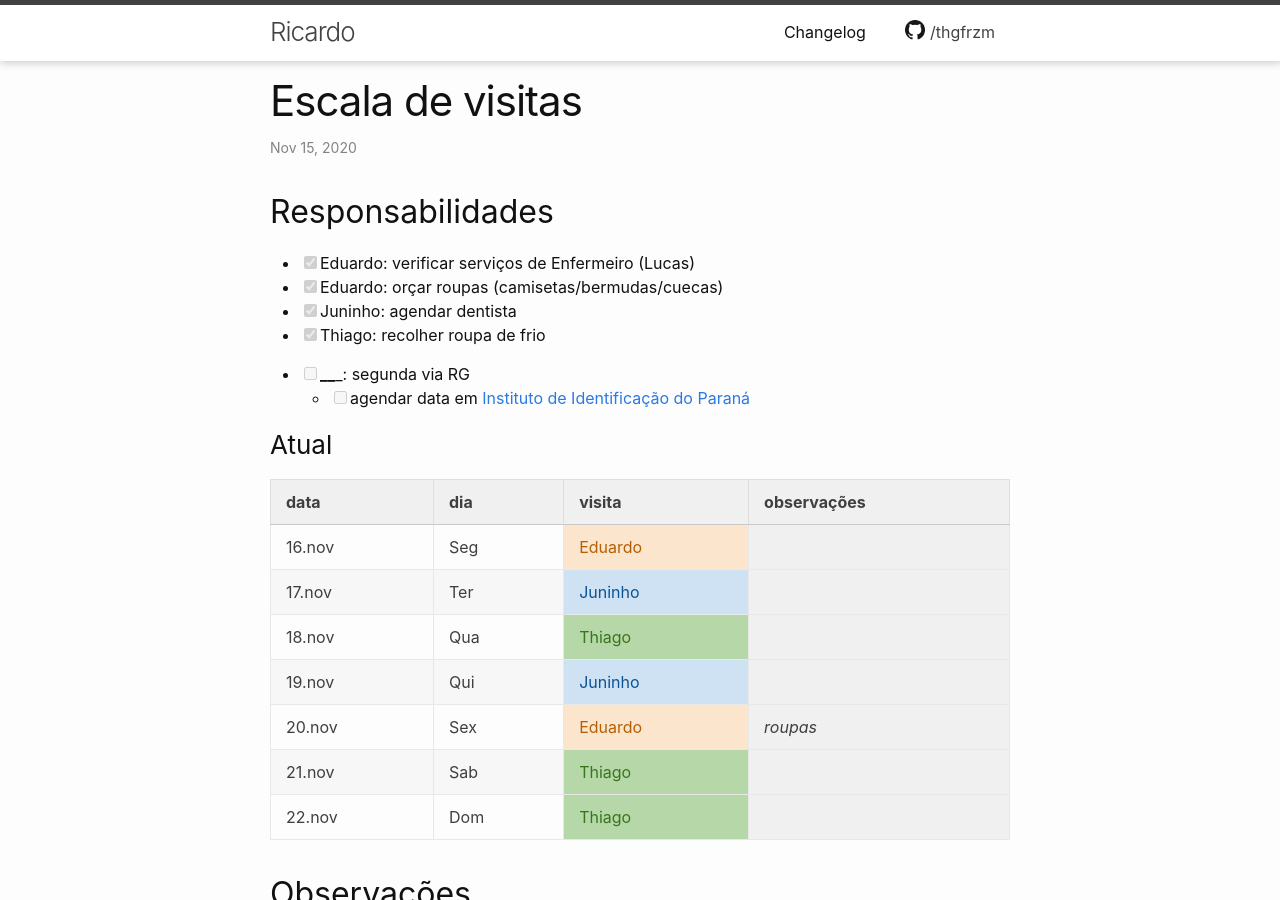
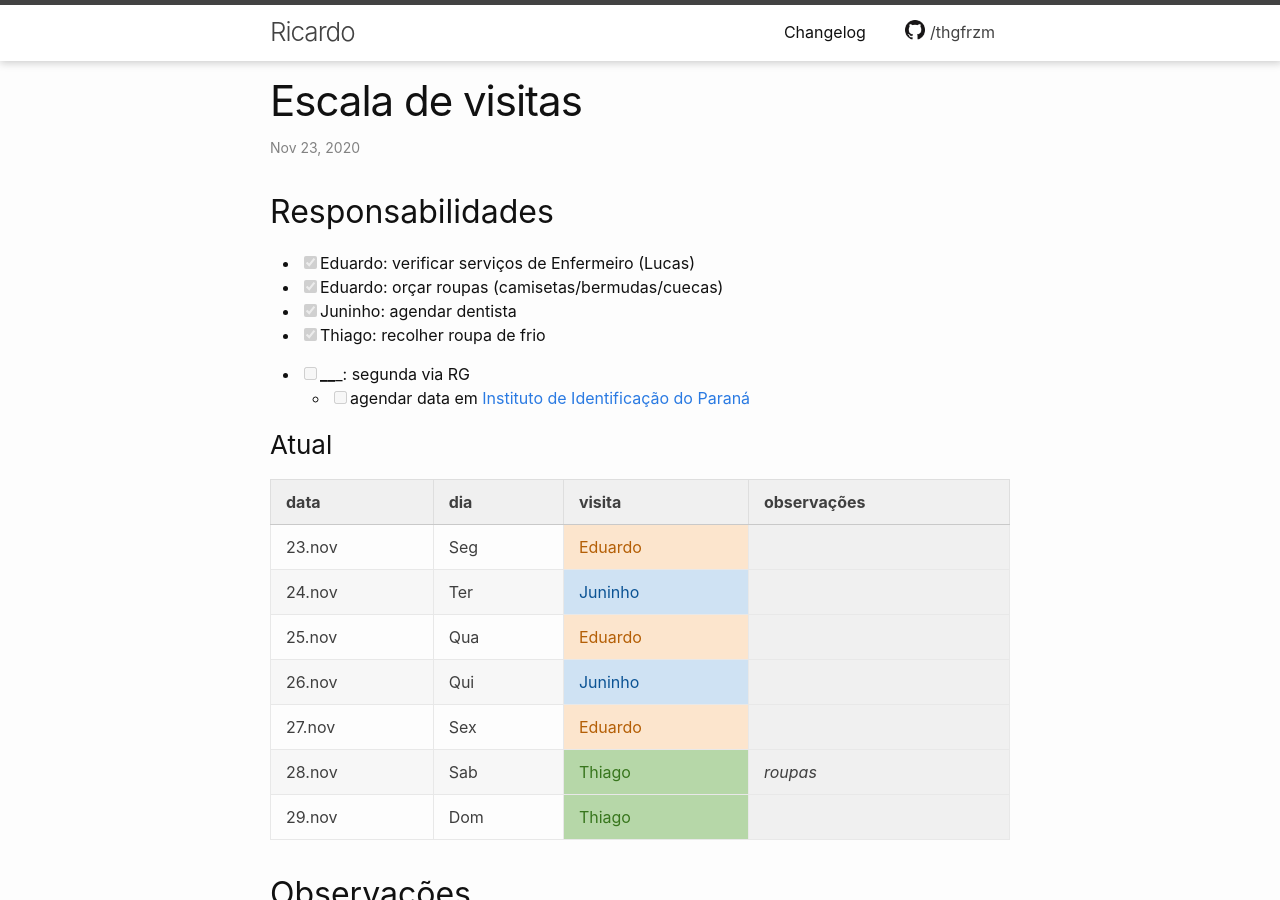
Before and after one commit to thgfrzm/ricardo, a Jekyll site: the page built from _posts/2018-12-23-escala-visitas.markdown, in a window 1280 px wide and 900 px high. Built offline with Jekyll 4.4.1, drawn with Linux system fonts in a browser that asks for light colours; some of the changed text lies outside the part shown.

Commit message:
Update 2018-12-23-escala-visitas.markdown

```diff
--- a/_posts/2018-12-23-escala-visitas.markdown
+++ b/_posts/2018-12-23-escala-visitas.markdown
@@ -1,7 +1,7 @@
 ---
 layout: post
 title:  "Escala de visitas"
-date:   2020-11-15 15:30:00 -0300
+date:   2020-11-23 06:30:00 -0300
 categories: agenda
 ---
 
@@ -19,13 +19,13 @@ categories: agenda
 
 | data   | dia | visita  | observações |
 | ------ | --- | ------- | ----------- |
-| 16.nov | Seg | Eduardo |             |
-| 17.nov | Ter | Juninho |             |
-| 18.nov | Qua | Thiago  |             |
-| 19.nov | Qui | Juninho |             |
-| 20.nov | Sex | Eduardo | _roupas_    |
-| 21.nov | Sab | Thiago  |             |
-| 22.nov | Dom | Thiago  |             |
+| 23.nov | Seg | Eduardo |             |
+| 24.nov | Ter | Juninho |             |
+| 25.nov | Qua | Eduardo |             |
+| 26.nov | Qui | Juninho |             |
+| 27.nov | Sex | Eduardo |             |
+| 28.nov | Sab | Thiago  | _roupas_    |
+| 29.nov | Dom | Thiago  |             |
 
 
 ## Observações
@@ -730,3 +730,10 @@ categories: agenda
 | 13.nov    | Sex | Eduardo     |                     |
 | 14.nov    | Sab | Thiago      |                     |
 | 15.nov    | Dom | Thiago      |                     |
+| 16.nov    | Seg | Eduardo     |                     |
+| 17.nov    | Ter | Juninho     |                     |
+| 18.nov    | Qua | Thiago      |                     |
+| 19.nov    | Qui | Juninho     |                     |
+| 20.nov    | Sex | Thiago*     |                     |
+| 21.nov    | Sab | Thiago      |                     |
+| 22.nov    | Dom | Eduardo     | _roupas_            |
```
